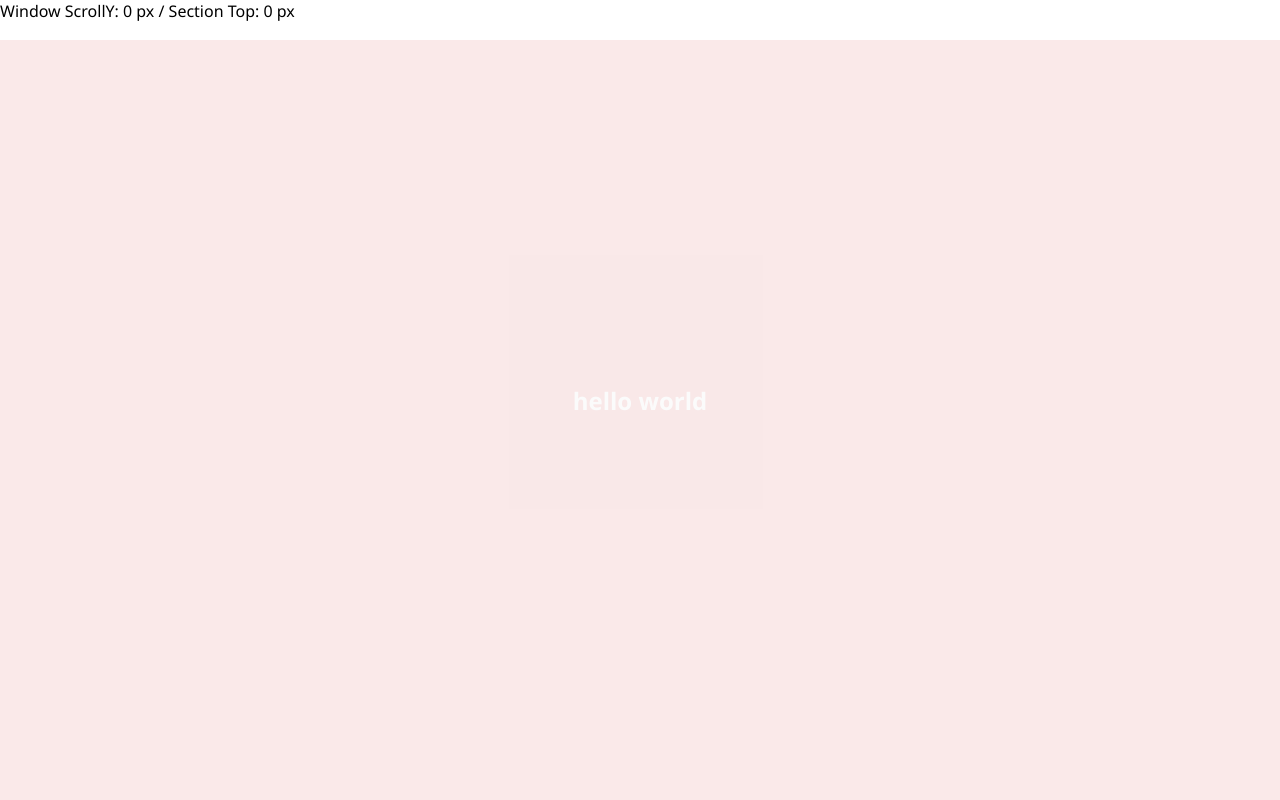
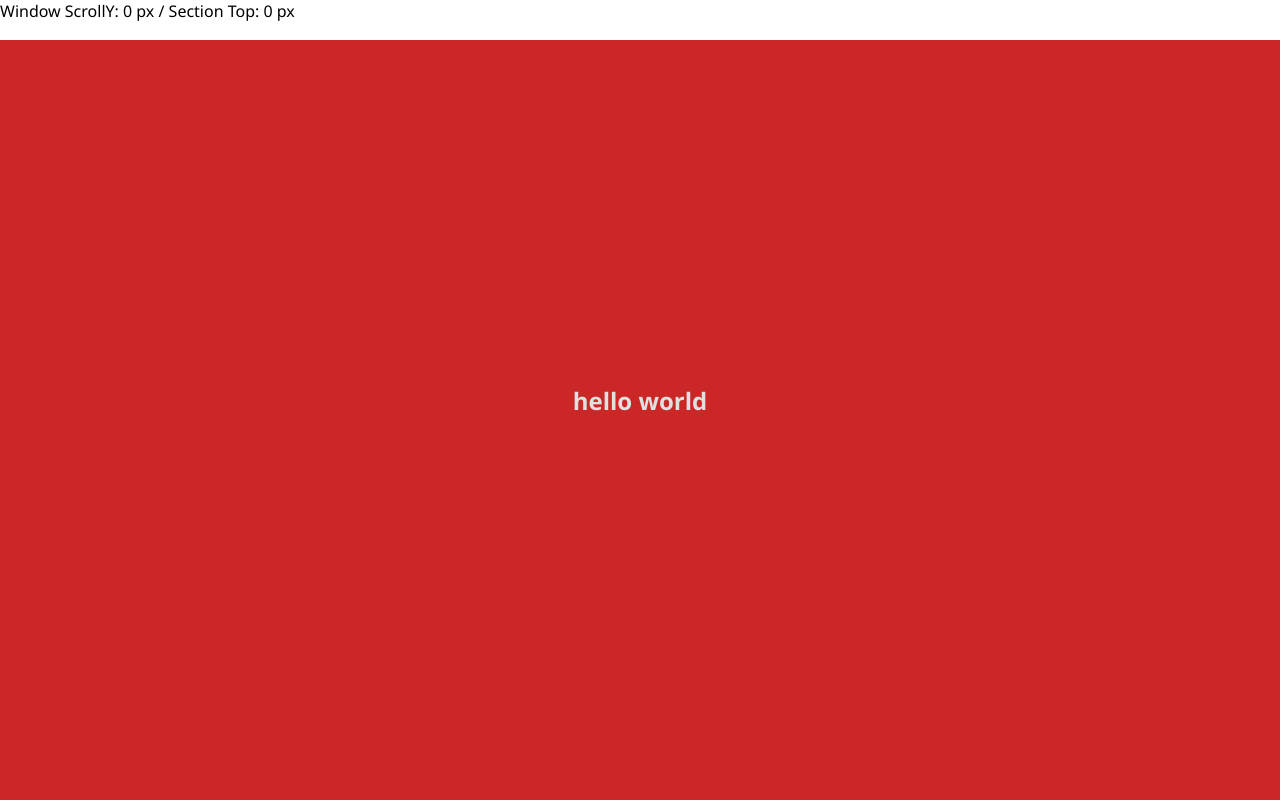
Before and after one commit to BerndLiefert/Stuff23, a plain HTML site: page scrollY.html in a window 1280 px wide. Shown: the top 800 px of the page. Drawn offline with Linux system fonts and the light colour scheme.

Commit message:
refactoring

```diff
--- a/scrollY.html
+++ b/scrollY.html
@@ -109,11 +109,22 @@
 
             if (window.scrollY >= slide.offsetTop) {
                 //Mapping um einen Wert zwischen 0 und 1 zu bekommen
-                let opacity = 1 / window.scrollY * 100;
-                console.log({ opacity });
+                //let opacity = 1 / window.scrollY * 100;
 
-                slide.style.setProperty("opacity", opacity.toFixed(1));
-                slide.style.transform = `translateY(${Math.floor(window.scrollY / 2)}px)`;
+                let opacity = window.scrollY.map(
+                    0,
+                    //index + 1: Anzahl der verbleibenden Sides?
+                    document.body.offsetHeight - (sections.length - index - 1) * slide.offsetHeight,
+                    1,
+                    0
+                );
+
+                //letzten Slide ignorieren
+                if (index < sections.length - 2) {
+                    slide.style.setProperty("opacity", opacity);
+                    //slide.style.transform = `translateY(${Math.floor(window.scrollY / 2)}px)`;
+                }
+
             }
 
         });
@@ -135,6 +146,20 @@
         }
 
         document.body.appendChild(debug);
+
+        //siehe: https://gist.github.com/xposedbones/75ebaef3c10060a3ee3b246166caab56
+        Number.prototype.map = function (in_min, in_max, out_min, out_max) {
+            let output = (this - in_min) * (out_max - out_min) / (in_max - in_min) + out_min;
+
+            output = output.toFixed(1);
+            console.log({
+                in_min,
+                in_max,
+                output
+            });
+
+            return output;
+        }
     </script>
 </body>
 
```
